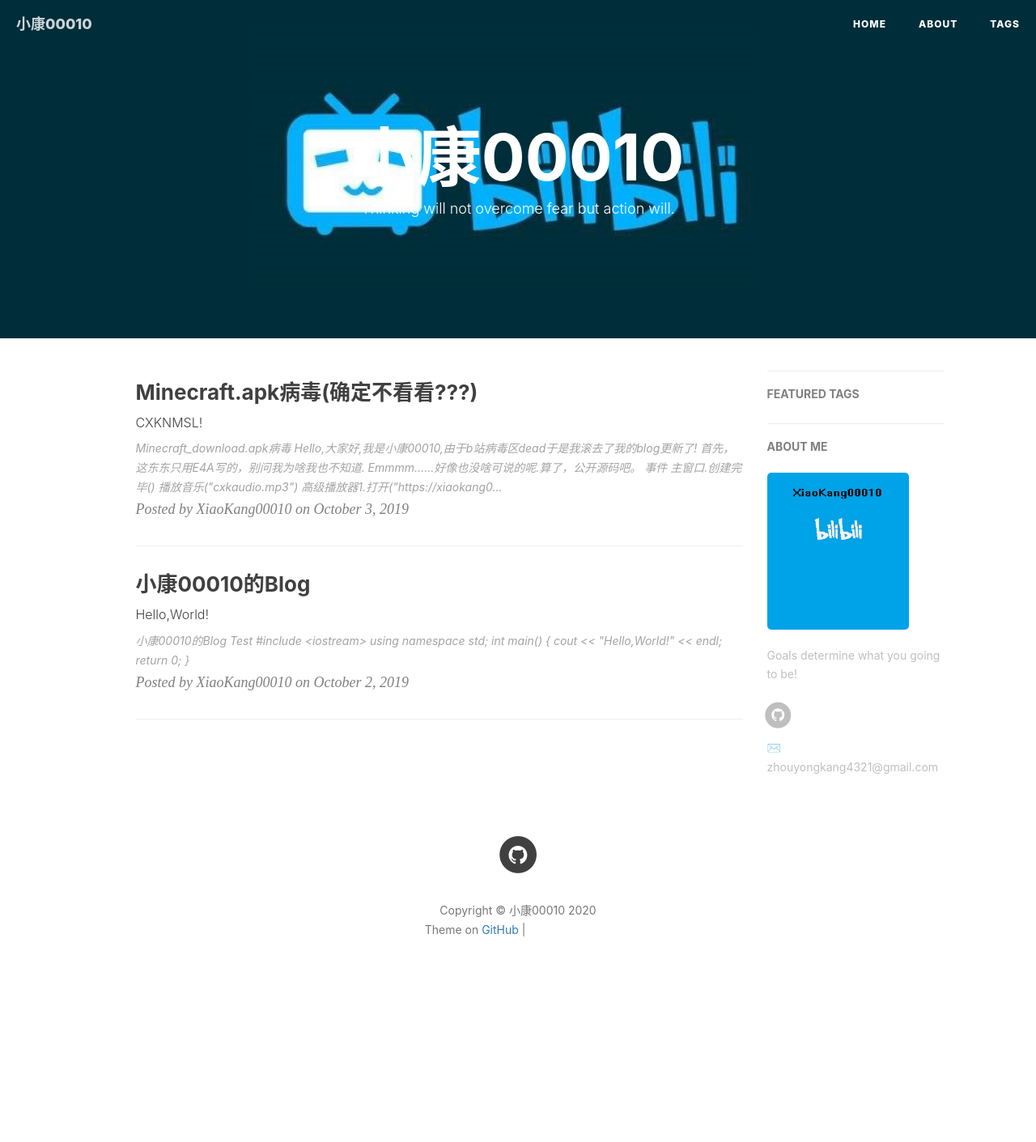
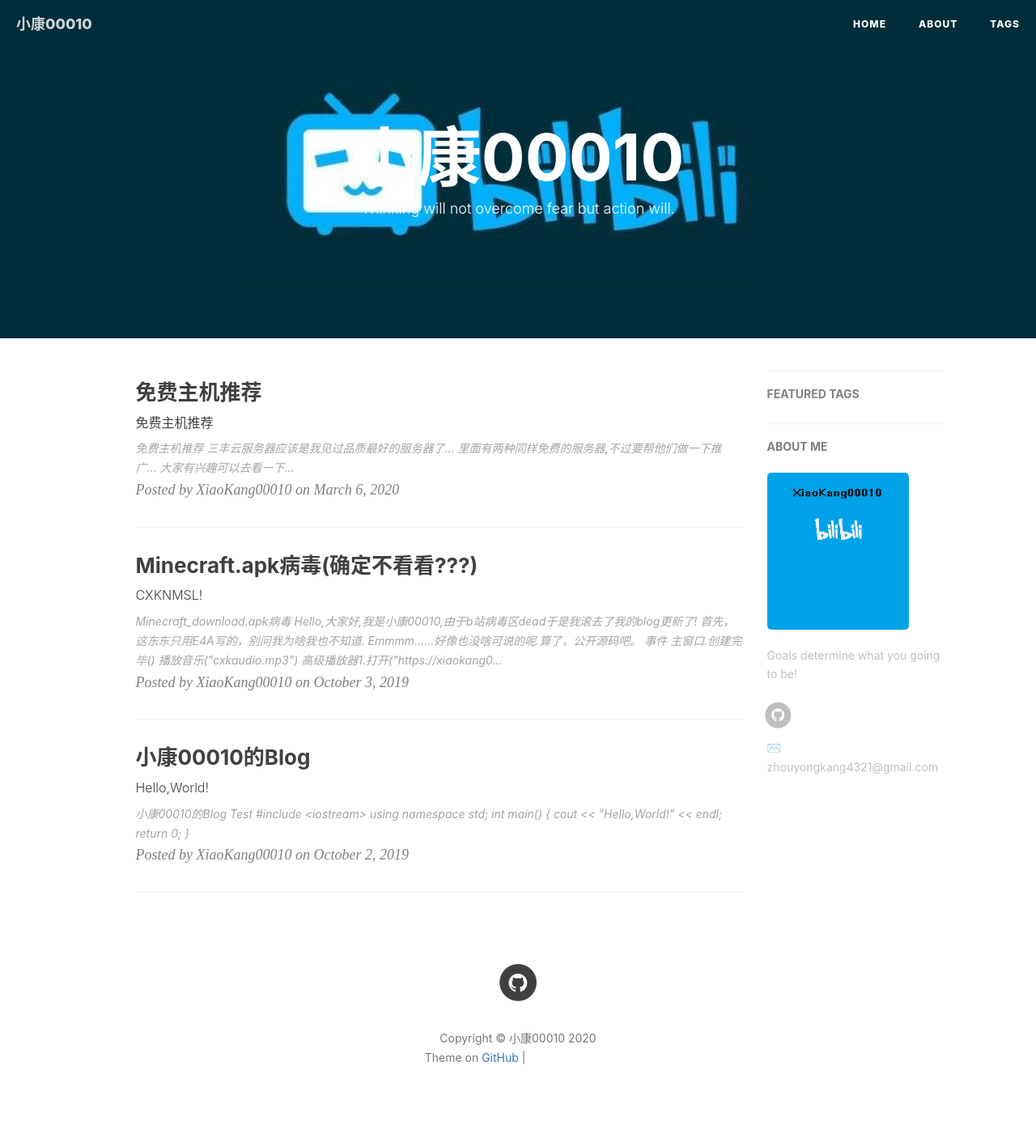
Before and after one commit to xiaokang00010/xiaokang00010.github.io, a Jekyll site: the page built from index.html, in a window 1280 px wide. Shown: the whole page at 81% size. Built offline with Jekyll 4.4.1, drawn with Linux system fonts in a browser that asks for light colours; nearby versions of some CDN libraries; the list of posts is cut into pages by our own code; comment, search, counter and statistics services are not loaded; before the commit the page ends 1253 px from its top, so only the background shows below that; grey boxes are pictures that could not be loaded.

Commit message:
Update and rename menu_FreeVPS.md to 2020-03-06-free server.md

```diff
--- a/_posts/menu_FreeVPS.md
+++ b/_posts/2020-03-06-free server.md
@@ -13,8 +13,8 @@ tags:
 ---
 # 免费主机推荐
 
-这个[服务器](https://sanfengyun.com)应该是我见过品质最好的服务器了...<br>
+三丰云[服务器](https://sanfengyun.com)应该是我见过品质最好的服务器了...<br>
 
-里面有两种同样免费的服务器,不过要帮他们做一下推广...
+里面有两种同样免费的服务器,不过要帮他们做一下推广...<br>
 
-不错，大家有兴趣可以去看一下...
+大家有兴趣可以去看一下...
```
